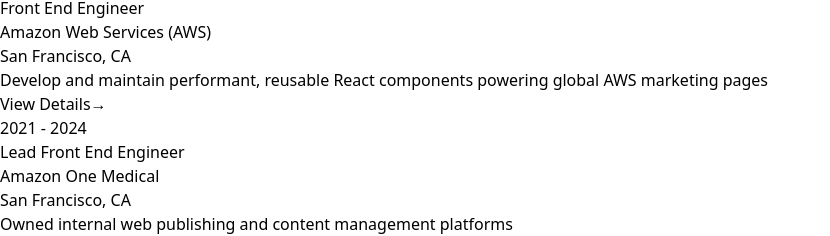
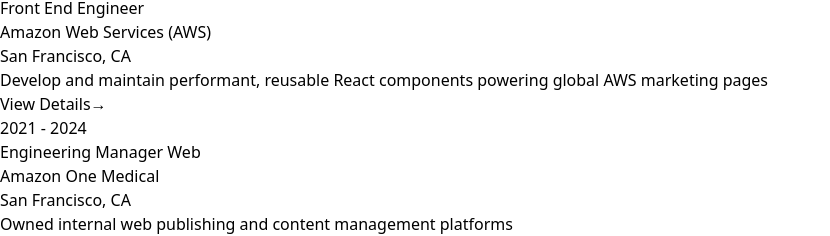
Before and after one commit to rcaven/my-resume, a React (Vite) app: page / in a window 1280 px wide. Shown: the part 3378-3614 px from the top of the page, without its empty margins (0-830 px from the left). Built offline with nearby package versions, Linux system fonts and the light colour scheme; the HTML template or start-up script is replaced by a standard one.

Commit message:
Update Role

```diff
--- a/src/App.jsx
+++ b/src/App.jsx
@@ -32,7 +32,7 @@
       id: 'onemedical',
       color: "purple",
       date: "2021 - 2024",
-      title: "Lead Front End Engineer",
+      title: "Engineering Manager Web",
       company: "Amazon One Medical",
       location: "San Francisco, CA",
       shortDescription: "Owned internal web publishing and content management platforms",
@@ -41,7 +41,7 @@
         'Partnered with leadership to align roadmap priorities and communicate technical trade-offs to non-technical stakeholders',
         'Reduced campaign launch timelines by 40% through automation and documentation workflows',
         'Led SEO and accessibility audits improving page performance by 35% and ADA compliance site-wide',
-        'Mentored engineers and led sprint ceremonies across distributed teams'
+        'Managed a team of engineers and established standards for code quality, documentation, and deployment workflows.'
       ],
       delay: 0.6
     },
```
